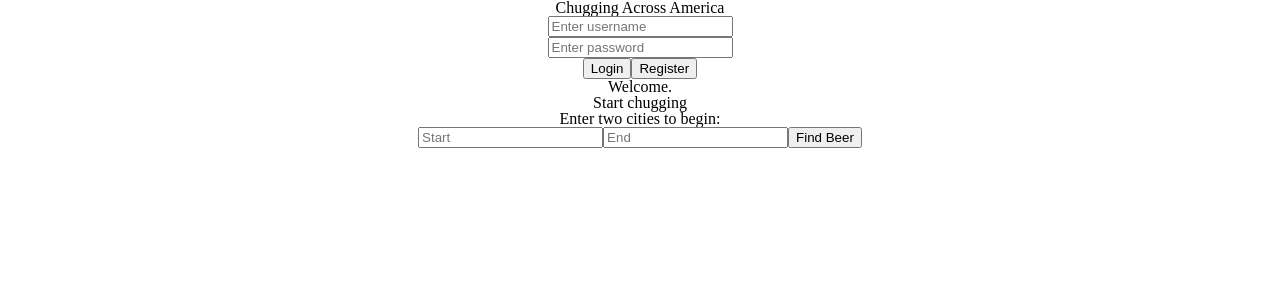
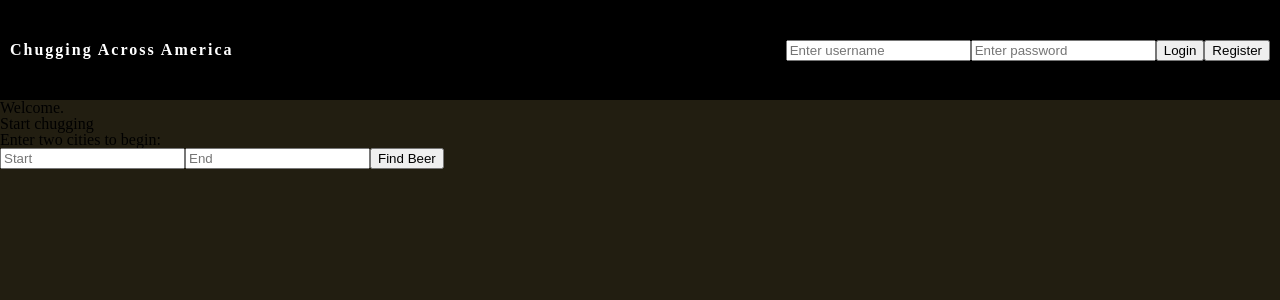
Before and after one commit to sarmadkhan1991/chugging-across-america, a React (Create React App) app: page / in a window 1280 px wide. Shown: the top 300 px of the page. Built offline with nearby package versions, Linux system fonts and the light colour scheme; no server answers; what redux-promise-middleware would draw is missing.

Commit message:
styled body, header and main

```diff
--- a/src/App.css
+++ b/src/App.css
@@ -1,38 +1,29 @@
-.App {
-  text-align: center;
+body {
+  background-color: #221e11;
 }
-
-.App-logo {
-  height: 40vmin;
-  pointer-events: none;
+header {
+  height: 100px;
+  width: 100vw;
+  box-sizing: border-box;
+  display: flex;
+  align-items: center;
+  justify-content: space-between;
+  background-color: #000;
+  color: #fff;
+  font-weight: 600;
+  letter-spacing: 2px;
+  padding: 10px;
+  margin: auto;
+  position: relative;
+  z-index: 3;
 }
-
-@media (prefers-reduced-motion: no-preference) {
-  .App-logo {
-    animation: App-logo-spin infinite 20s linear;
-  }
+.login-container {
+  display: flex;
+  align-items: center;
+  justify-content: space-around;
 }
-
-.App-header {
-  background-color: #282c34;
-  min-height: 100vh;
-  display: flex;
-  flex-direction: column;
-  align-items: center;
-  justify-content: center;
-  font-size: calc(10px + 2vmin);
-  color: white;
+main {
+  height: calc(100vh - 100px);
+  background-image: url("https://bloximages.newyork1.vip.townnews.com/gazette.com/content/tncms/assets/v3/editorial/5/f0/5f008438-6075-11e9-8ddd-c344ac5900f7/5cb61ec7e24bb.image.jpg?resize=1700%2C731");
+  background-repeat: no-repeat;
 }
-
-.App-link {
-  color: #61dafb;
-}
-
-@keyframes App-logo-spin {
-  from {
-    transform: rotate(0deg);
-  }
-  to {
-    transform: rotate(360deg);
-  }
-}
```
